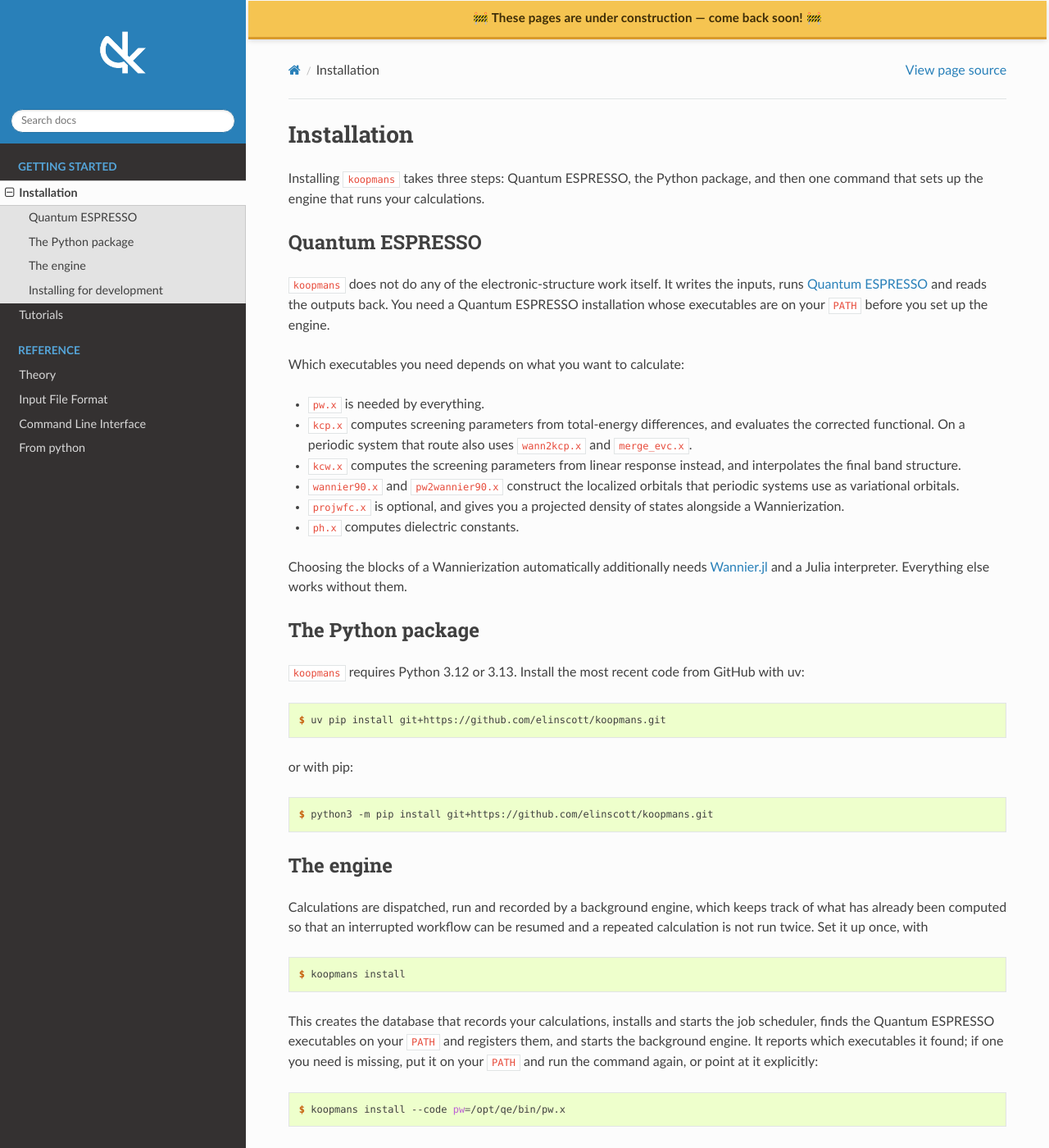
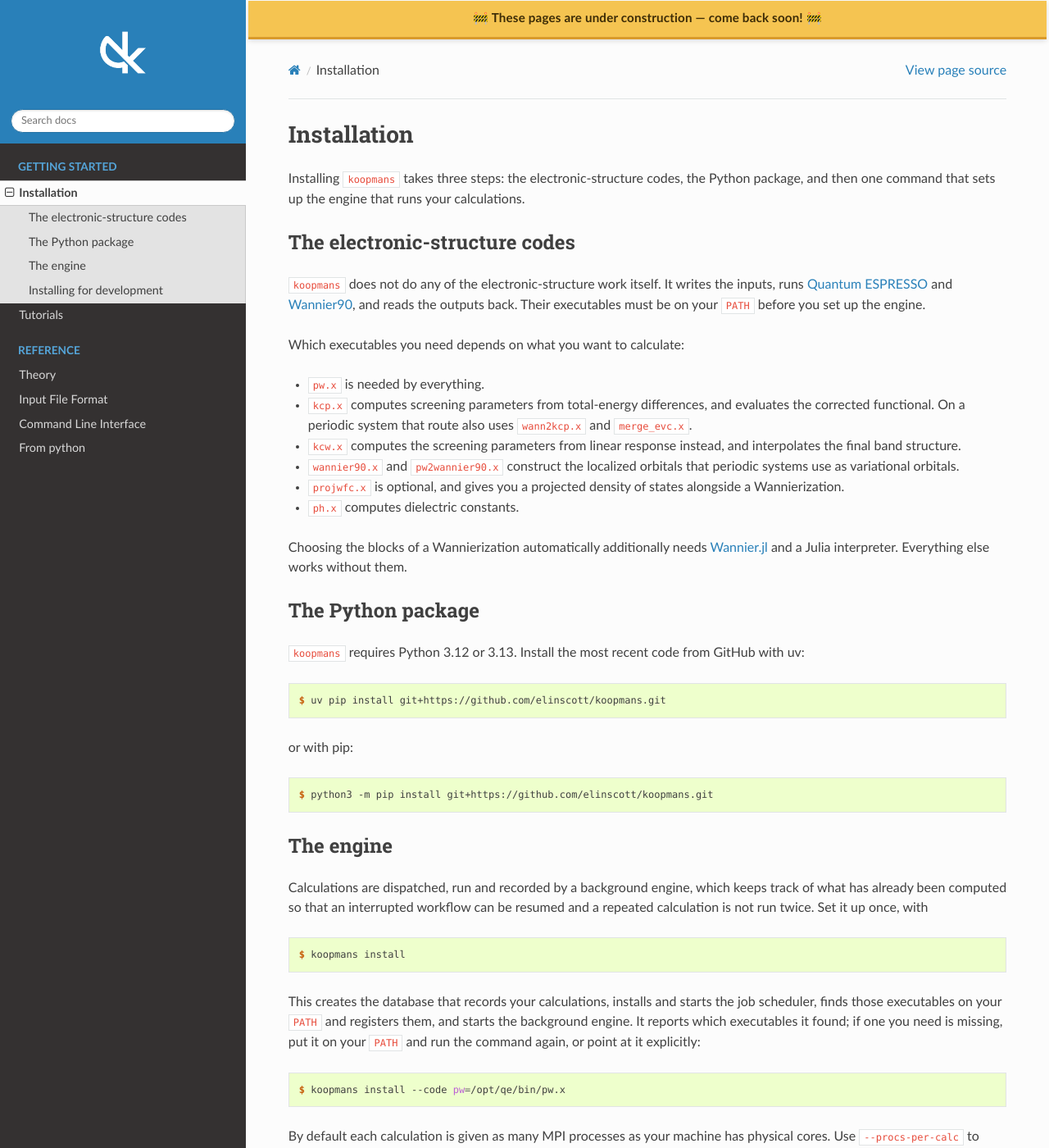
Before and after one commit to elinscott/koopmans, a Sphinx documentation site: the page built from docs/source/installation.rst, in a window 1280 px wide and 1400 px high. Shown: the whole window at 82% size. Built offline with Sphinx 7.4.7 and the Read the Docs theme 3.1.0, drawn with Linux system fonts in a browser that asks for light colours; some of the changed text lies outside the part shown.

Commit message:
Say executable where the text said Quantum ESPRESSO
wannier90.x is registered, probed for MPI and reported alongside the
Quantum ESPRESSO binaries, so the installation page and the setup
docstrings now name the executables rather than the package they mostly
come from.

Co-Authored-By: Claude Opus 5 (1M context) <noreply@anthropic.com>

```diff
--- a/docs/source/installation.rst
+++ b/docs/source/installation.rst
@@ -2,16 +2,16 @@
  Installation
 ##############
 
-Installing ``koopmans`` takes three steps: Quantum ESPRESSO, the Python package, and
-then one command that sets up the engine that runs your calculations.
+Installing ``koopmans`` takes three steps: the electronic-structure codes, the Python
+package, and then one command that sets up the engine that runs your calculations.
 
-******************
- Quantum ESPRESSO
-******************
+********************************
+ The electronic-structure codes
+********************************
 
 ``koopmans`` does not do any of the electronic-structure work itself. It writes the
-inputs, runs `Quantum ESPRESSO <https://www.quantum-espresso.org/>`_ and reads the
-outputs back. You need a Quantum ESPRESSO installation whose executables are on your
+inputs, runs `Quantum ESPRESSO <https://www.quantum-espresso.org/>`_ and `Wannier90
+<https://wannier.org/>`_, and reads the outputs back. Their executables must be on your
 ``PATH`` before you set up the engine.
 
 Which executables you need depends on what you want to calculate:
@@ -62,10 +62,9 @@ repeated calculation is not run twice. Set it up once, with
     $ koopmans install
 
 This creates the database that records your calculations, installs and starts the job
-scheduler, finds the Quantum ESPRESSO executables on your ``PATH`` and registers them,
-and starts the background engine. It reports which executables it found; if one you need
-is missing, put it on your ``PATH`` and run the command again, or point at it
-explicitly:
+scheduler, finds those executables on your ``PATH`` and registers them, and starts the
+background engine. It reports which executables it found; if one you need is missing,
+put it on your ``PATH`` and run the command again, or point at it explicitly:
 
 .. code-block:: console
 
@@ -75,11 +74,11 @@ By default each calculation is given as many MPI processes as your machine has p
 cores. Use ``--procs-per-calc`` to change that, and ``--max-procs`` to cap how many
 processes may run at once across all concurrent calculations.
 
-Not every Quantum ESPRESSO build is compiled with MPI, and running a serial build under
-``mpirun`` starts several copies of it in one directory, where they overwrite each
-other's files. ``koopmans install`` therefore looks for a call to ``MPI_Init`` in each
-executable it registers, and in the shared libraries that executable links, and reports
-what it decided:
+Not every executable is compiled with MPI, and running a serial build under ``mpirun``
+starts several copies of it in one directory, where they overwrite each other's files.
+``koopmans install`` therefore looks for a call to ``MPI_Init`` in each executable it
+registers, and in the shared libraries that executable links, and reports what it
+decided:
 
 .. code-block:: text
 
```
Also changed, not shown: 3 other files.
